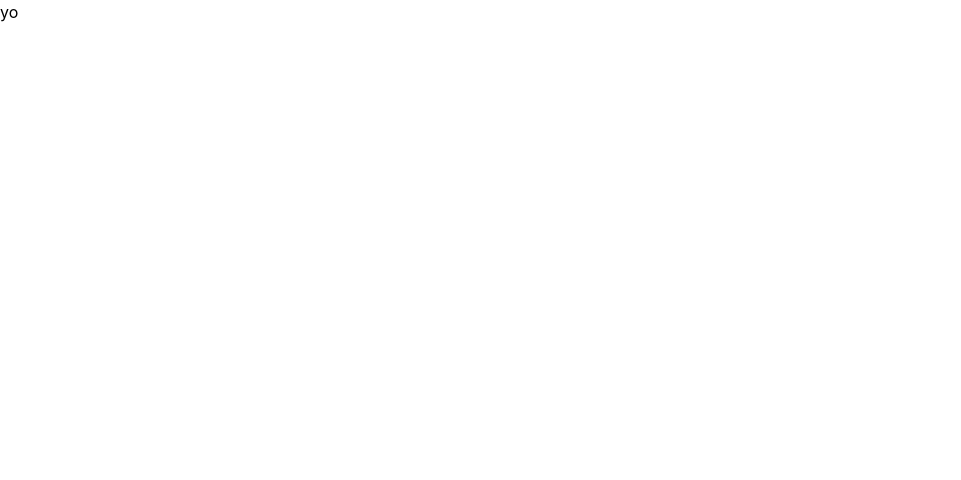
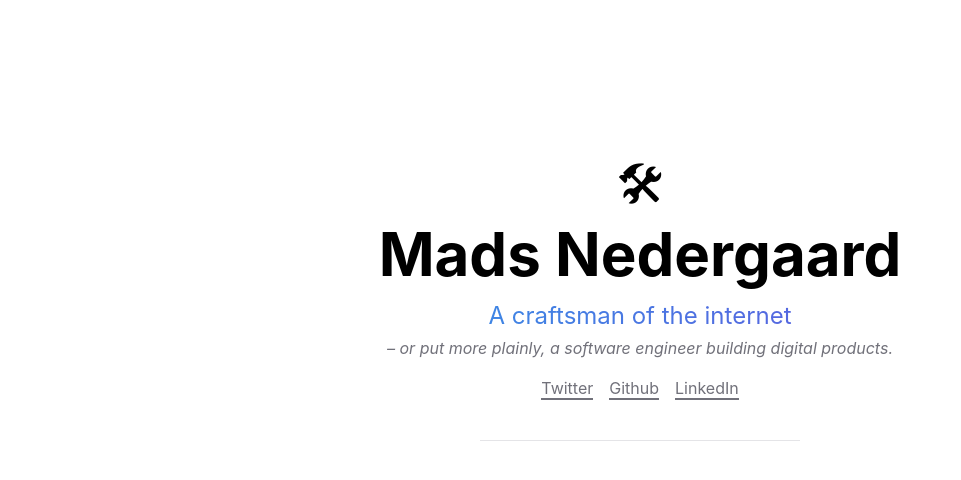
Before and after one commit to madsnedergaard/madsnedergaard.dk, a Next.js app: page / in a window 1280 px wide. Shown: the top 480 px of the page, without its empty margins (0-961 px from the left). Built offline with nearby package versions, Linux system fonts and the light colour scheme.

Commit message:
Creates index

```diff
--- a/pages/index.tsx
+++ b/pages/index.tsx
@@ -1,19 +1,110 @@
 import type { NextPage } from 'next';
 import Head from 'next/head';
-import Image from 'next/image';
-import styles from '../styles/Home.module.css';
+import React from 'react';
+
+type NavLink = {
+    children: string;
+    href: string;
+    [x: string]: any;
+};
+const NavLink = ({ children, ...props }: NavLink) => (
+    <a
+        className="border-b-2 border-zinc-500 text-zinc-500 hover:text-zinc-800 dark:hover:text-zinc-400 hover:border-zinc-800 dark:hover:border-zinc-400 transition-all"
+        {...props}
+    >
+        {children}
+    </a>
+);
+
+type Link = {
+    children: string;
+    updatedAt: string;
+    tags?: string[];
+    href: string;
+    [x: string]: any;
+};
+const Link = ({ children, updatedAt, tags, ...props }: Link) => (
+    <React.Fragment>
+        <a
+            className="p-2 px-4 rounded-md hover:bg-zinc-100 dark:hover:bg-zinc-900 transition-all"
+            {...props}
+        >
+            <span className="block">{children}</span>
+            <span className="text-zinc-400 text-xs mr-2">{updatedAt}</span>
+            {tags &&
+                tags.map((t: string) => (
+                    <span key={t} className="text-zinc-500 text-xs mx-1">
+                        <span className="mr-[1px]">#</span>
+                        {t}
+                    </span>
+                ))}
+        </a>
+    </React.Fragment>
+);
 
 const Home: NextPage = () => {
     return (
-        <div>
+        <React.Fragment>
             <Head>
-                <title>Create Next App</title>
-                <meta name="description" content="Generated by create next app" />
+                <title>Mads Nedergaard</title>
+                <meta
+                    name="description"
+                    content="Personal website of Mads Nedergaard, software engineer"
+                />
                 <link rel="icon" href="/favicon.ico" />
             </Head>
 
-            <main>yo</main>
-        </div>
+            <main className="flex pt-20 md:pt-40  flex-col items-center space-y-10  container mx-auto pb-10 dark:text-white">
+                <section className="flex flex-col text-center">
+                    <p className="text-5xl">🛠</p>
+                    <h1 className="text-6xl font-bold my-4">Mads Nedergaard</h1>
+                    <p
+                        className="
+                    text-2xl mb-1 animate-rainbow-text text-transparent
+                    bg-clip-text bg-gradient-to-r
+                    from-[#3494E6]
+                    via-[#5961DF]
+                    dark:via-[#fcff9e]
+                    dark:to-[#EC6EAD]
+                    to-[#EC6EAD]"
+                    >
+                        A craftsman of the internet
+                    </p>
+                    <p className="italic text-zinc-500">
+                        &ndash; or put more plainly, a software engineer building digital products.
+                    </p>
+                    <div className="space-x-4 mt-4">
+                        <NavLink href="https://twitter.com/mads_nedergaard">Twitter</NavLink>
+                        <NavLink href="#">Github</NavLink>
+                        <NavLink href="#">LinkedIn</NavLink>
+                    </div>
+                </section>
+                <hr className="w-80 border-zinc-200 dark:border-zinc-600" />
+                {/* <section className="flex flex-col max-w-sm">
+                    <p className="font-bold text-center">Pages</p>
+                    <div className="pt-2 space-y-2 flex flex-col">
+                        <Link href="/kaffe" updatedAt="2022" tags={['personal']}>
+                            Finding the best coffee beans in Denmark
+                        </Link>
+                        <Link href="/" updatedAt="October 2021" tags={['work', 'management']}>
+                            Boring technology
+                        </Link>
+                        <Link href="/" updatedAt="June 2021" tags={['work', 'thoughts']}>
+                            Meditations on Staff+ levels
+                        </Link>
+                        <Link href="/" updatedAt="2020" tags={['work', 'tech']}>
+                            Another subpage topic that goes here
+                        </Link>
+                        <Link href="/" updatedAt="2020" tags={['work', 'tech']}>
+                            Another subpage topic that goes here
+                        </Link>
+                        <Link href="/" updatedAt="2020" tags={['work', 'tech']}>
+                            Another subpage topic that goes here
+                        </Link>
+                    </div>
+                </section> */}
+            </main>
+        </React.Fragment>
     );
 };
 
```
